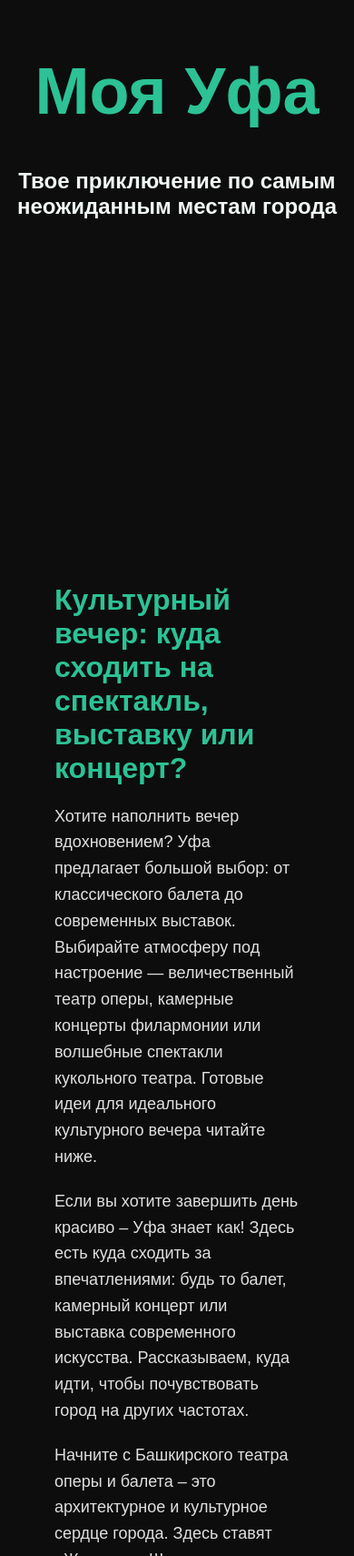
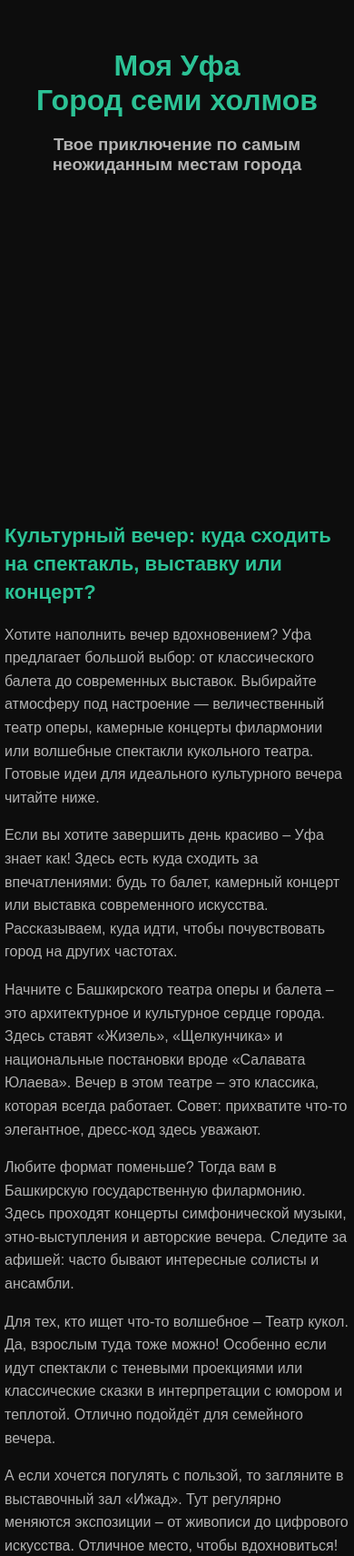
Before and after one commit to My-Ufa/UFA, a plain HTML site: page index.html in a window 390 px wide. Shown: the part 290-2000 px from the top of the page at 91% size. Drawn offline with Linux system fonts and the light colour scheme.

Commit message:
Update index.html

```diff
--- a/index.html
+++ b/index.html
@@ -1,121 +1,159 @@
 <!DOCTYPE html>
 <html lang="ru">
 <head>
-    <meta charset="UTF-8">
-    <meta name="viewport" content="width=device-width, initial-scale=1.0">
-    <title>Моя Уфа — статьи</title>
+  <meta charset="UTF-8" />
+  <meta name="viewport" content="width=device-width, initial-scale=1.0"/>
+  <title>Моя Уфа - Город семи холмов</title>
   <style>
     body {
       font-family: 'Montserrat', sans-serif;
       background-color: #0D0D0D;
-            color: #E0E0E0;
+      color: #b3b3b3;
       margin: 0;
       padding: 0;
+      overflow-x: hidden;
     }
 
     h1 {
+      margin: 0;
+      color: #2CC295;
+      font-family: 'Montserrat Black', sans-serif;
       font-size: 64px;
+      line-height: 1.2;
+      text-align: center;
+      animation: slideIn 1s forwards;
+    }
+
+    h2 {
+      margin-top: 0;
       color: #2CC295;
-            text-align: center;
-            margin-top: 60px;
+      font-family: 'Montserrat Black', sans-serif;
+      font-size: 32px;
+      line-height: 1.4;
+      text-align: left;
+    }
+
+    p {
+      font-family: 'Montserrat Medium', sans-serif;
+      font-size: 18px;
+      line-height: 1.6;
+      text-align: left;
     }
 
     section {
-            width: 100vw;
-            min-height: 100vh;
-            padding: 60px;
+      width: 100%;
+      max-width: 1920px;
+      margin: 0 auto;
       box-sizing: border-box;
-            page-break-before: always;
+      animation: fadeIn 1s forwards;
     }
 
-        .article {
-            max-width: 900px;
-            margin: 0 auto;
-            text-align: left;
-        }
-
-        .article h2 {
-            font-size: 32px;
-            color: #2CC295;
-            margin-bottom: 20px;
-        }
-
-        .article p {
-            font-size: 18px;
-            line-height: 1.6;
-            margin-bottom: 20px;
-        }
-
-        .first-page {
+    .intro {
       display: flex;
       flex-direction: column;
       justify-content: center;
       align-items: center;
-            min-height: 100vh;
-            background-color: #0D0D0D;
-            color: #2CC295;
+      height: 100vh;
+      padding: 20px 40px;
+      text-align: center;
     }
 
-        .first-page h1 {
-            font-size: 72px;
-            margin-bottom: 20px;
+    .article {
+      padding: 40px 80px;
     }
 
-        .first-page h3 {
-            font-size: 24px;
-            color: #F1F7F6;
-            text-align: center;
-            max-width: 600px;
+    @keyframes fadeIn {
+      from { opacity: 0; transform: translateY(50px); }
+      to { opacity: 1; transform: translateY(0); }
+    }
+
+    @keyframes slideIn {
+      from { transform: translateY(-50px); opacity: 0; }
+      to { transform: translateY(0); opacity: 1; }
+    }
+
+    @media (max-width: 480px) {
+      .intro {
+        padding: 20px 10px;
+      }
+
+      .article {
+        padding: 20px 5px;
+      }
+
+      h1 {
+        font-size: 32px;
+      }
+
+      h2 {
+        font-size: 22px;
+      }
+
+      p {
+        font-size: 16px;
+      }
     }
   </style>
 </head>
 <body>
 
-<!-- Первая страница — титульная -->
-<div class="first-page">
+<!-- Первая страница -->
+<section class="intro">
   <h1>Моя Уфа</h1>
+  <h1>Город семи холмов</h1>
   <h3>Твое приключение по самым неожиданным местам города</h3>
-</div>
+</section>
 
-<!-- Вторая страница — Культурный вечер -->
-<section>
-    <div class="article">
+<!-- Вторая страница -->
+<section class="article">
   <h2>Культурный вечер: куда сходить на спектакль, выставку или концерт?</h2>
   <p>Хотите наполнить вечер вдохновением? Уфа предлагает большой выбор: от классического балета до современных выставок. Выбирайте атмосферу под настроение — величественный театр оперы, камерные концерты филармонии или волшебные спектакли кукольного театра. Готовые идеи для идеального культурного вечера читайте ниже.</p>
+
   <p>Если вы хотите завершить день красиво – Уфа знает как! Здесь есть куда сходить за впечатлениями: будь то балет, камерный концерт или выставка современного искусства. Рассказываем, куда идти, чтобы почувствовать город на других частотах.</p>
+
   <p>Начните с Башкирского театра оперы и балета – это архитектурное и культурное сердце города. Здесь ставят «Жизель», «Щелкунчика» и национальные постановки вроде «Салавата Юлаева». Вечер в этом театре – это классика, которая всегда работает. Совет: прихватите что-то элегантное, дресс-код здесь уважают.</p>
+
   <p>Любите формат поменьше? Тогда вам в Башкирскую государственную филармонию. Здесь проходят концерты симфонической музыки, этно-выступления и авторские вечера. Следите за афишей: часто бывают интересные солисты и ансамбли.</p>
+
   <p>Для тех, кто ищет что-то волшебное – Театр кукол. Да, взрослым туда тоже можно! Особенно если идут спектакли с теневыми проекциями или классические сказки в интерпретации с юмором и теплотой. Отлично подойдёт для семейного вечера.</p>
+
   <p>А если хочется погулять с пользой, то загляните в выставочный зал «Ижад». Тут регулярно меняются экспозиции – от живописи до цифрового искусства. Отличное место, чтобы вдохновиться!</p>
+
   <p>Секрет вечера в Уфе прост: не бойтесь зайти в театр или галерею даже без плана. А мы подскажем, куда – в самый нужный момент.</p>
-    </div>
 </section>
 
-<!-- Третья страница — Знакомство с культурой -->
-<section>
-    <div class="article">
+<!-- Третья страница -->
+<section class="article">
   <h2>Знакомство с местной культурой</h2>
   <p>Хотите прочувствовать настоящий дух башкирской культуры? Этот маршрут проведет вас через книжные сокровища, самоварные посиделки, аутентичную кухню и музейные кладовые. Откройте Уфу через её вкусы, традиции и живые истории!</p>
+
   <p>Познакомиться с Уфой – это не только пройтись по достопримечательностям, но и прочувствовать дух башкирской культуры: попробовать традиционные блюда, заглянуть в национальный музей, поговорить с продавцом в книжном. Мы собрали для вас четыре места, с которых стоит начать.</p>
+
   <p>Книжный магазин Китап – не просто книжный, это культурный ориентир. Здесь можно найти литературу на башкирском, русском и татарском языках, учебники, словари и даже редкие сборники фольклора. Отличное место, чтобы взять что-то на память и почувствовать звучание родного языка. Здесь проводятся интереснейшие лекции на темы знакомства с культурой Республики – обязательно загляните!</p>
+
   <p>Дальше – Самоварный Ритайым – такое вряд ли встретишь в другом регионе! Летом каждые две недели по средам на Набережной собираются люди всех возрастов чтобы отдохнуть душой. Это пространство, где вас обязательно втянут потанцевать, спеть, рассказать что-то, напоят настоящим чаем из самовара, накормят вкусными угощениями, в общем, примут как в свою семью!</p>
+
   <p>На обед – только в Айбат Халляр. Здесь готовят кыстыбый так, как это делали бабушки: с пылу с жару, с душой. Порции щедрые, обстановка простая, а вкус – настоящий, родной.</p>
+
   <p>И, конечно, Музей археологии и этнографии. Именно здесь вы поймёте, как выглядела башкирская юрта, что носили народы Башкортостана и какие сокровища хранили сарматы. Обязательно загляните в зал с «Золотом сарматов» – дух захватывает.</p>
+
   <p>Это маршрут, где каждое место – как маленький культурный код. Попробуйте, прочитайте, послушайте – Уфа станет ближе.</p>
-    </div>
 </section>
 
-<!-- Четвёртая страница — Гастрономический гид -->
-<section>
-    <div class="article">
+<!-- Четвёртая страница -->
+<section class="article">
   <h2>Гастрономический гид по Уфе: куда идти, если хочется вкусно?</h2>
   <p>Уфа умеет удивлять вкусами! Наш гид проведет вас по самым атмосферным местам, где подают не просто еду – а настоящие кулинарные истории. Нагуляйте аппетит – впереди вкусное путешествие!</p>
+
   <p>Уфа умеет удивлять не только достопримечательностями, но и вкусами. Здесь можно позавтракать в башкирском стиле, пообедать как в горах Грузии, а вечером отправиться в ресторан с национальной кухней народов России – и всё это в пределах одного дня. Мы собрали для вас места, которые точно не оставят вас равнодушными!</p>
-        <p>Начнем утро с Kahua – это кофейня в башкирском стиле, где подают батырский раф, десерты и даже можно примерить бурек. Уютно, камерно, вкусно и необычно – вы когда нибудь пробовали кофе с репой?</p>
+
+  <p>Начнем утро с Kahua – это кофейня в башкирском стиле, где подают батырский раф, десерты и даже можно примерить бурек. Уютно, камерно, вкусно и необычно – вы когда-нибудь пробовали кофе с репой?</p>
+
   <p>Если хочется чего-то посытнее – попробуйте Айбат Халляр, место с настоящим деревенским башкирским колоритом и щедрым меню. А для особенного обеда – отправляйтесь в ресторан “Юна”, где готовят традиционные блюда народов России на огне и в глиняных горшках, с травяными чаями и атмосферным интерьером и загадочными ритуалами старорусской культуры.</p>
-        <p>Грузинскую кухню можно найти в Оджахури – местные хинкали не уступают тбилисским (только тсс!). А вечер лучше всего завершить в Zaman by Tubatay: здесь шумно, по семейному, авторская кухня и дружелюбный персонал точно останутся в самом сердце!</p>
+
+  <p>Грузинскую кухню можно найти в Оджахури – местные хинкали не уступают тбилисским (только тсс!). А вечер лучше всего завершить в Zaman by Tubatay: здесь шумно, по-семейному, авторская кухня и дружелюбный персонал точно останутся в самом сердце!</p>
+
   <p>Уфа – не просто столица Башкортостана, это город вкусов. И каждое заведение в нём рассказывает свою гастрономическую историю. Пробуйте, делитесь, открывайте любимые места!</p>
-    </div>
 </section>
 
 </body>
```
Lines whose indentation alone changed are shown as unchanged.
